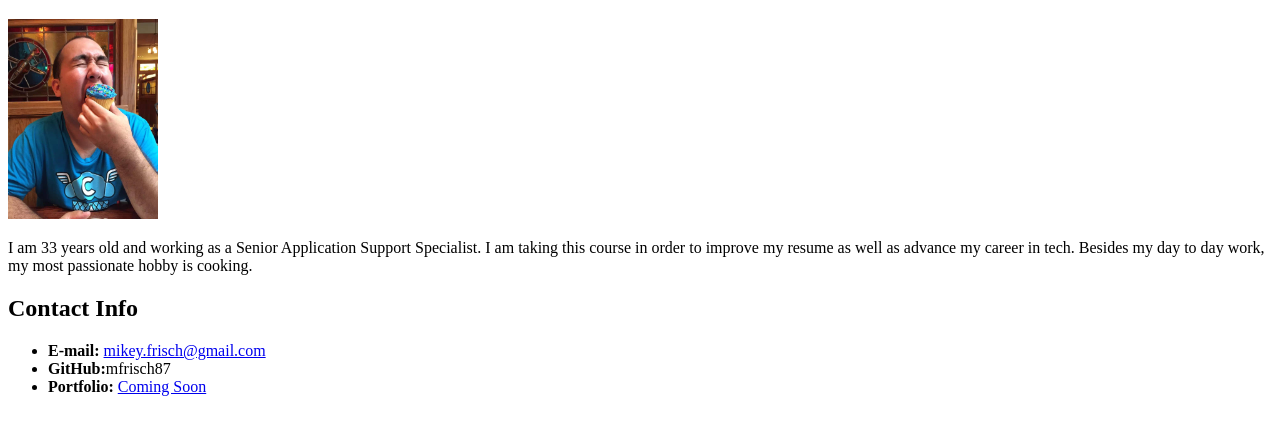
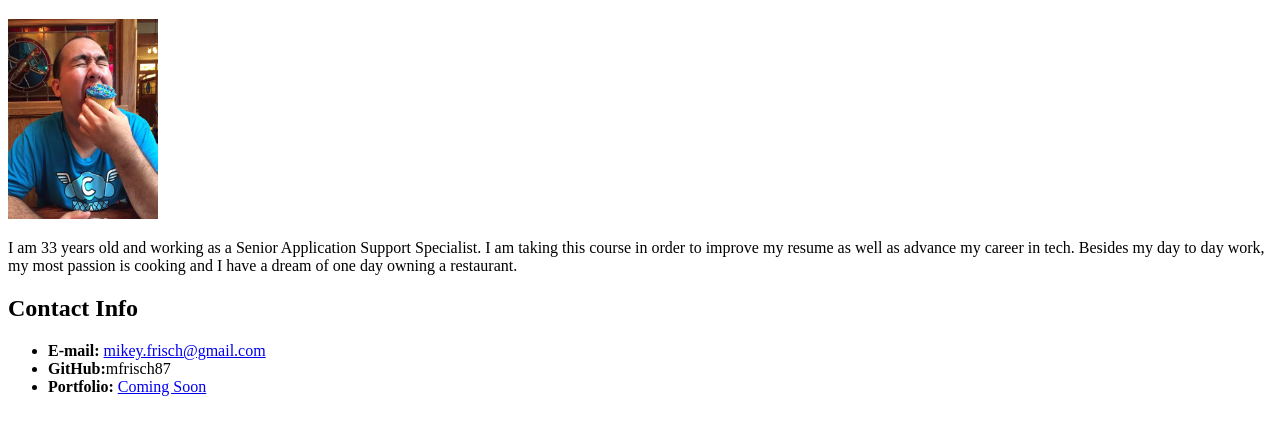
Before and after one commit to mfrisch87/Student-Bio, a plain HTML site: page index.html in a window 1280 px wide. Shown: the part 61-496 px from the top of the page. Drawn offline with Linux system fonts and the light colour scheme.

Commit message:
updated index.html

```diff
--- a/index.html
+++ b/index.html
@@ -1,11 +1,11 @@
 <!DOCTYPE html>
-
+<html lang="en">
 <head><title>Student Bio</title></head>
 <body>
 <h1>Student Bio</h1>
 <img src="cupcakemikey.jpg" height="200px" width="auto">
 <p>
-    I am 33 years old and working as a Senior Application Support Specialist. I am taking this course in order to improve my resume as well as advance my career in tech. Besides my day to day work, my most passionate hobby is cooking.
+    I am 33 years old and working as a Senior Application Support Specialist. I am taking this course in order to improve my resume as well as advance my career in tech. Besides my day to day work, my most passion is cooking and I have a dream of one day owning a restaurant.
 </p>
 <h2>Contact Info</h2>
 <p>
```
